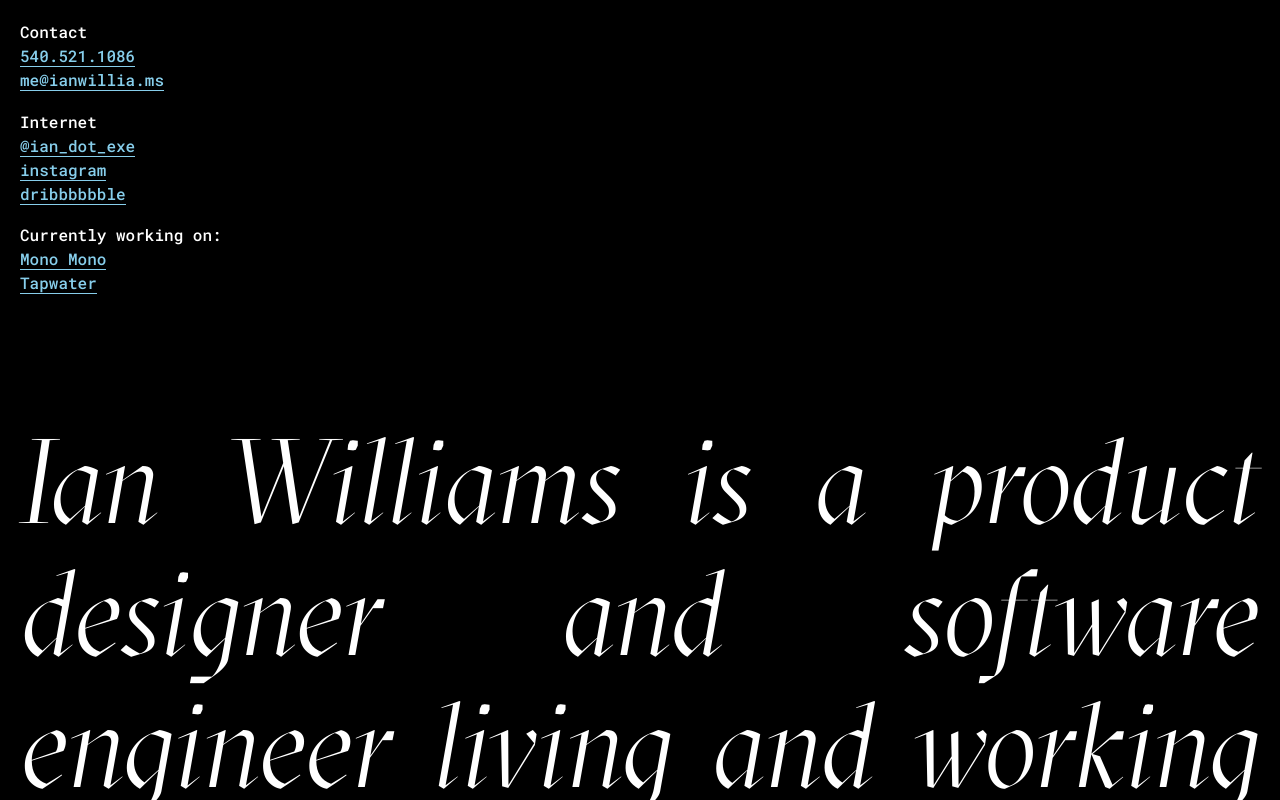
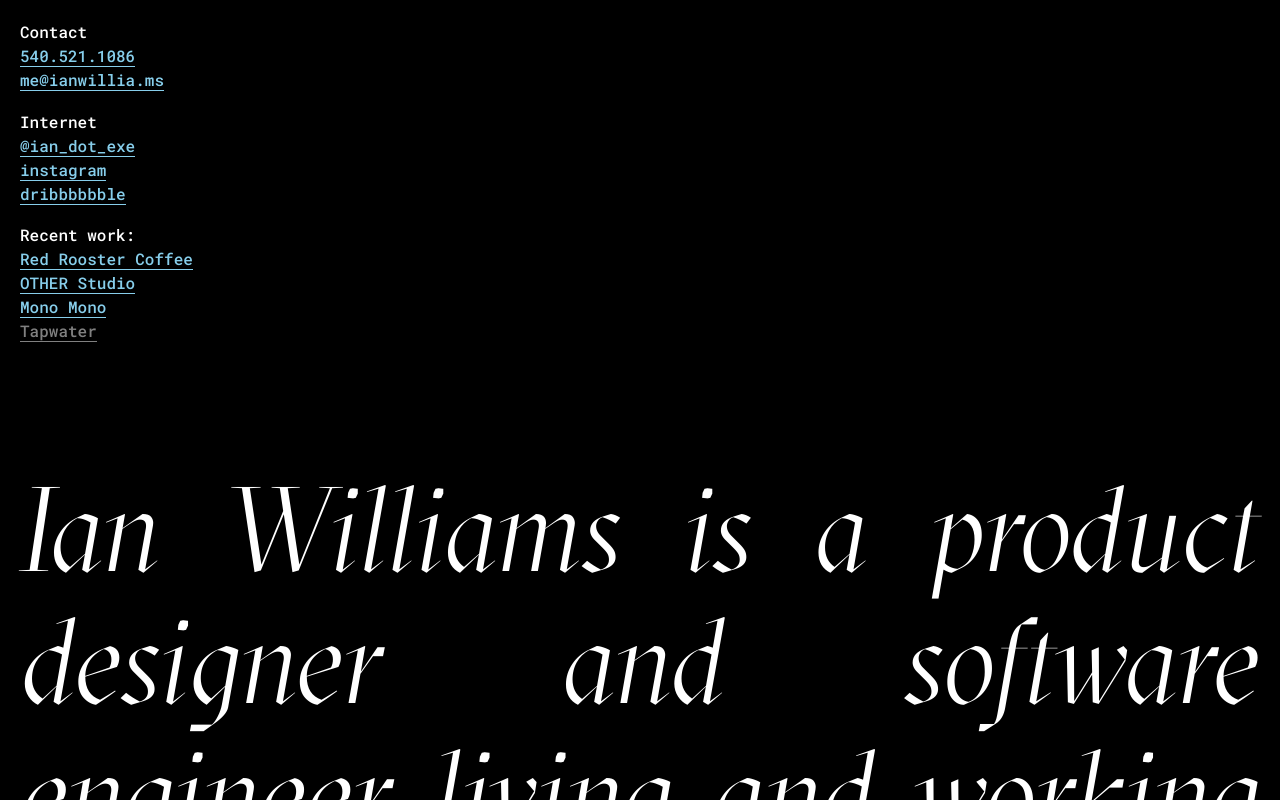
Before and after one commit to dictions/personal-site-v3, a website: page public/index.html in a window 1280 px wide. Shown: the top 800 px of the page. Drawn offline with Linux system fonts and the light colour scheme.

Commit message:
Updated work.

```diff
--- a/public/index.html
+++ b/public/index.html
@@ -67,6 +67,10 @@ a {
 a:hover {
 	color: salmon;
 }
+.soon {
+	border-bottom: 1px solid;
+	opacity: 0.5;
+}
 
 ul {
 	margin-bottom: 1.1em;
@@ -87,14 +91,16 @@ ul {
 			<li><small><a href="https://dribbble.com/ian_dot_exe">dribbbbbble</a></small></li>
 		</ul>
 		<ul>
-			<li><small>Currently working on:</small></li>
+			<li><small>Recent work:</small></li>
+			<li><small><a href="https://redroostercoffee.com">Red Rooster Coffee</a></small></li>
+			<li><small><a href="http://www.other-studio.com">OTHER Studio</a></small></li>
 			<li><small><a href="http://monomono.studio/">Mono Mono</a></small></li>
-			<li><small><a href="http://tapwater.co">Tapwater</a></small></li>
+			<li><small class="soon">Tapwater</small></li>
 		</ul>
 	</header>
 	<main>
 		<p>Ian Williams is a product designer and software engineer living and working in Appalachia. Thus far, he has collaborated with companies and individuals in different capacities to solve complex challenges and meet business goals. His work is tailored, thoughtful, and kind. He doesn’t believe in empty trends and likes to solve for problems at their roots. He has a taste for experimentation and making himself uncomfortable.</p>
-		<p>Ian is currently building software to <a href="http://tapwater.co">help freelancers</a>, improving a <a href="https://dribbble.com/shots/2716328-Sun-May-15-2016-16-50-56-GMT-0400-EDT">coffee subscription</a> platform, and <a href="http://monomono.studio">pushing creative boundries</a> with friends.</p>
+		<p>Ian is currently building software to help freelancers, improving a <a href="https://redroostercoffee.com">coffee subscription</a> platform, and <a href="http://monomono.studio">pushing creative boundries</a> with friends and clients.</p>
 	</main>
 	<script>
 	(function(i,s,o,g,r,a,m){i['GoogleAnalyticsObject']=r;i[r]=i[r]||function(){
```
